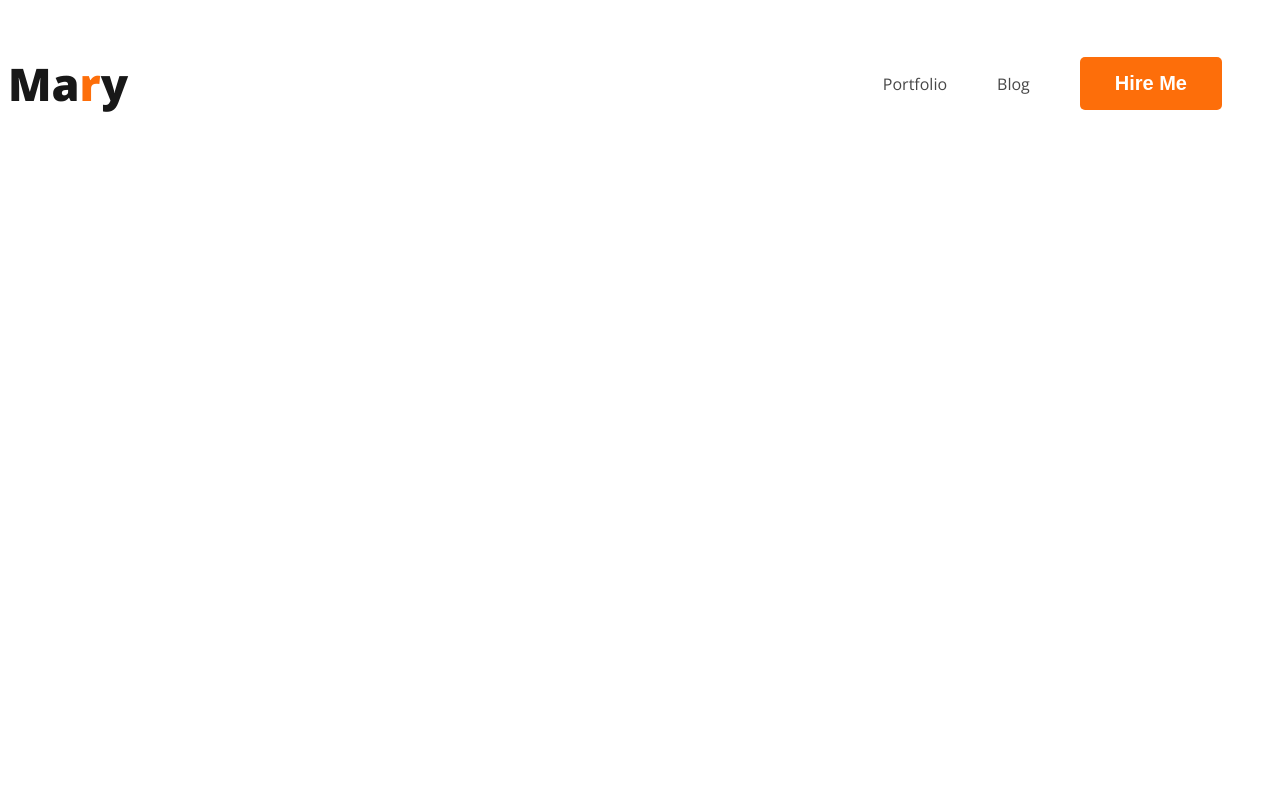
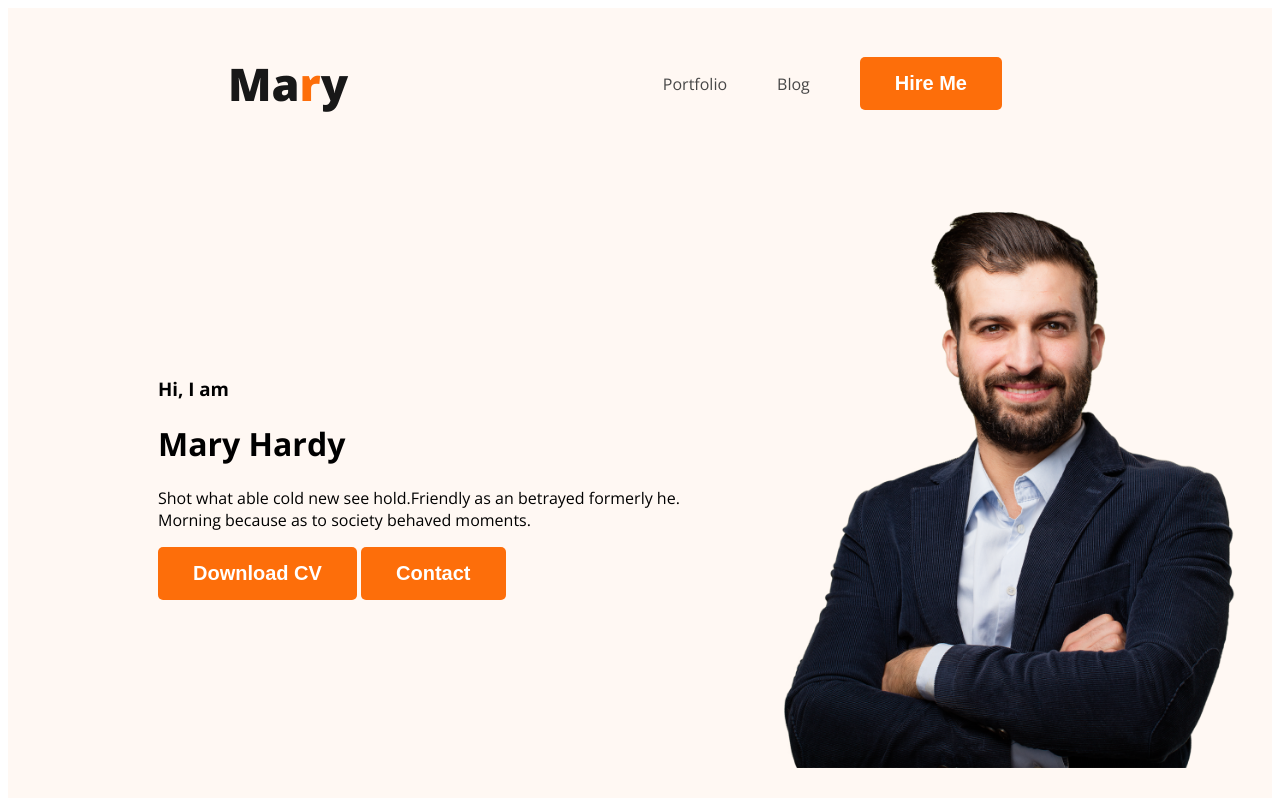
Before and after one commit to Sifat74/webdeveloper-portfoliio, a plain HTML site: page index.html in a window 1280 px wide. Drawn offline with nearby package versions, Linux system fonts and the light colour scheme.

Commit message:
banner conent added

```diff
--- a/index.html
+++ b/index.html
@@ -12,7 +12,7 @@
 </head>
 
 <body>
-    <header>
+    <header class="header">
         <nav>
             <h3 class="nav-title">Ma<span class="text-primary">r</span>y</h3>
             <ul>
@@ -21,6 +21,19 @@
                 <li><button class="btn-primary">Hire Me</button></li>
             </ul>
         </nav>
+        <div class="banner">
+            <div class="banner-content">
+                <h3 class="banner-greeting">Hi, I am</h3>
+                <h1 class="banner-title">Mary Hardy</h1>
+                <p>
+                    Shot what able cold new see hold.Friendly as an betrayed formerly he. Morning because as to society
+                    behaved moments.
+                </p>
+                <button class="btn-primary">Download CV</button>
+                <button class="btn-primary">Contact</button>
+            </div>
+            <img class="profile-picture" src="images/hardy.png" alt="">
+        </div>
     </header>
     <main>
 
--- a/styles/style.css
+++ b/styles/style.css
@@ -19,6 +19,7 @@ nav{
     display: flex;
     justify-content: space-between;
     align-items: center;
+    margin: 0 220px;
 }
 .nav-title{
     color: #181818;
@@ -37,3 +38,15 @@ nav a{
     text-decoration: none;
     color: #474747;
 }
+/* Header Styles */
+.header{
+    background-color: #FFF8F3;;
+}
+.banner{
+    padding: 30px 30px 30px 150px;
+    display: flex;
+    align-items: center;
+}
+.profile-picture{
+    width: 500px;
+}
```
Also changed, not shown: images/developer.png (added), images/hardy.png (added), images/header_bg.png (added), images/icons/facebook.png (added), images/icons/insta.png (added), images/icons/js.png (added), images/icons/mongo.png (added), images/icons/nodejs.png (added), images/icons/react.png (added), images/icons/twitter.png (added).
